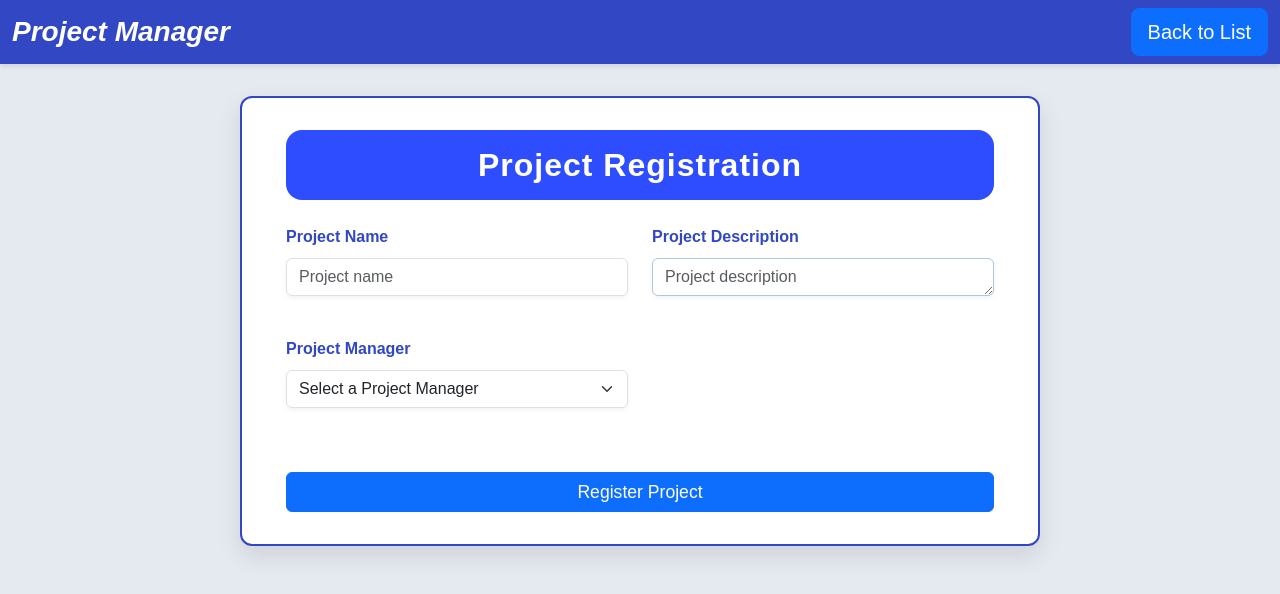
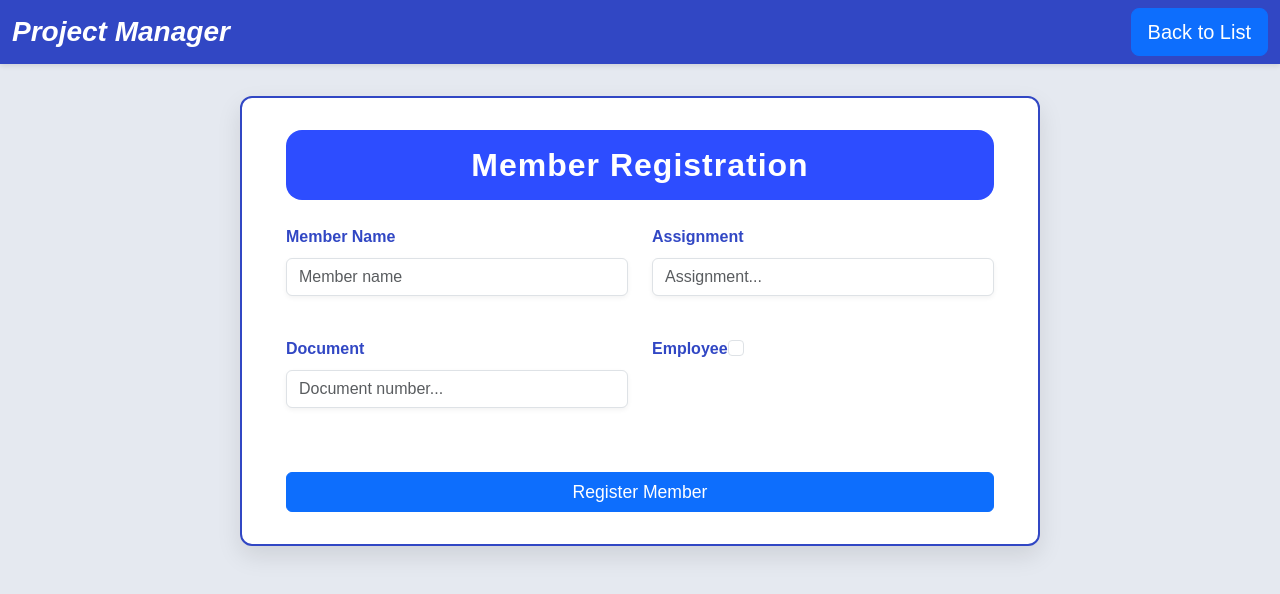
Before and after one commit to Matheus-Freitas0/training-react, a React (Vite) app: page /register in a window 1280 px wide. Shown: the top 594 px of the page. Built offline with nearby package versions, Linux system fonts and the light colour scheme.

Commit message:
Removed Alert, Header, and MemberContainer components from membersList directory; deleted MemberRow, MemberTable.css, and MemberTable.jsx files; updated MemberForm.jsx to change project registration to member registration; updated import paths in App.jsx and MemberList

```diff
--- a/src/App.jsx
+++ b/src/App.jsx
@@ -1,5 +1,5 @@
 import React from 'react';
-import { BrowserRouter as Router, Route, Routes, Link } from 'react-router-dom';
+import { BrowserRouter as Router, Route, Routes} from 'react-router-dom';
 import MemberListPage from './pages/MemberListPage';
 import MemberRegisterPage from './pages/MemberRegisterPage';
 
--- a/src/components/membersList/MemberRow.jsx
+++ b/src/components/memberList/MemberRow.jsx
@@ -1,4 +1,3 @@
-import axios from "axios";
 import "./MemberTable.css";
 
 function MemberRow({ member }) {
--- a/src/components/membersList/MemberTable.jsx
+++ b/src/components/memberList/MemberTable.jsx
@@ -1,19 +1,13 @@
 import MemberRow from "./MemberRow";
 import "./MemberTable.css";
 import { useState, useEffect } from "react";
-import axios from 'axios';
+import { getMembers } from "../../services/memberService";
 
 function MemberTable() {
   const [members, setMembers] = useState([]);
 
   useEffect(() => {
-    axios.get('/members/api/all')
-      .then(response => {
-        setMembers(response.data);
-      })
-      .catch(error => {
-        console.error('Erro ao obter dados:', error);
-      });
+    (async () => setMembers(await getMembers()))();
   }, []);
 
   return (
@@ -22,7 +16,10 @@ function MemberTable() {
         <div className="col-md-12 mb-5">
           <div className="d-flex inline mb-2">
             <h2 className="col">Members</h2>
-            <a className="btn-new-member btn btn-primary btn-lg" href="/register">
+            <a
+              className="btn-new-member btn btn-primary btn-lg"
+              href="/register"
+            >
               New Member
             </a>
           </div>
@@ -32,7 +29,9 @@ function MemberTable() {
                 <th scope="col">Name</th>
                 <th scope="col">Employee</th>
                 <th scope="col">Assignment</th>
-                <th scope="col" className="d-none d-sm-table-cell">Document</th>
+                <th scope="col" className="d-none d-sm-table-cell">
+                  Document
+                </th>
                 <th scope="col">Actions</th>
               </tr>
             </thead>
--- a/src/components/membersRegister/MemberForm.jsx
+++ b/src/components/membersRegister/MemberForm.jsx
@@ -5,60 +5,63 @@ function MemberForm(id) {
     <main>
       <div class="container my-12">
         <h2 class="text-center mb-4" id="project-title">
-          Project Registration
+          Member Registration
         </h2>
         <form id="registrationForm">
           <div class="row">
             <div class="col-md-6 mb-3">
               <label for="project-name" class="form-label">
-                Project Name
+                Member Name
               </label>
               <input
                 type="text"
                 class="form-control"
-                id="project-name"
-                placeholder="Project name"
+                id="Member-name"
+                placeholder="Member name"
                 required
               />
             </div>
             <div class="col-md-6 mb-3">
-              <label for="project-description" class="form-label">
-                Project Description
+              <label for="project-name" class="form-label">
+                Assignment
               </label>
-              <textarea
+              <input
+                type="text"
                 class="form-control"
-                id="project-description"
-                rows="1"
-                placeholder="Project description"
+                id="Assignment"
+                placeholder="Assignment..."
                 required
-              ></textarea>
+              />
             </div>
           </div>
 
           <div class="row">
             <div class="col-md-6 mb-3">
-              <label for="project-manager" class="form-label">
-                Project Manager
+              <label for="project-name" class="form-label">
+                Document
               </label>
-              <select id="project-manager" class="form-select choices" required>
-                <option value="" disabled selected>
-                  Select a Project Manager
-                </option>
-                <option value="John Silva">John Silva</option>
-                <option value="Maria Souza">Maria Souza</option>
-                <option value="Gustavo Henrique">Gustavo Henrique</option>
-                <option value="Ana Pereira">Ana Pereira</option>
-                <option value="Lucas Oliveira">Lucas Oliveira</option>
-                <option value="Fernanda Costa">Fernanda Costa</option>
-                <option value="Carlos Santos">Carlos Santos</option>
-                <option value="Clara Lima">Clara Lima</option>
-                <option value="Ricardo Almeida">Ricardo Almeida</option>
-                <option value="Juliana Martins">Juliana Martins</option>
-              </select>
+              <input
+                type="text"
+                class="form-control"
+                id="Document"
+                placeholder="Document number..."
+                required
+              />
+            </div>
+
+            <div class="col-md-6 mb-3">
+              <label for="is-employee" class="form-label">
+                Employee
+              </label>
+              <input
+                type="checkbox"
+                class="form-check-input"
+                id="is-employee"
+              />
             </div>
           </div>
           <button type="submit" id="submitButton" class="btn btn-primary">
-            Register Project
+            Register Member
           </button>
         </form>
       </div>
--- a/src/pages/MemberListPage.jsx
+++ b/src/pages/MemberListPage.jsx
@@ -1,5 +1,5 @@
-import Header from "../components/membersList/header"
-import MemberTable from "../components/membersList/MemberTable"
+import Header from "../components/memberList/header"
+import MemberTable from "../components/memberList/MemberTable"
 
 function MemberListPage() {
     return (
--- /dev/null
+++ b/src/services/memberService.js
@@ -0,0 +1,6 @@
+import axios from 'axios';
+
+export const getMembers = async () => {
+    const response = await axios.get('/members/api/all')
+    return response.data
+}
```
Also changed, not shown: src/components/membersList/MemberContainer.jsx (deleted, +0 -54 lines), src/pages/PageNotFound.jsx (added, +8 -0 lines), src/components/memberList/Alert.jsx (renamed from src/components/membersList/Alert.jsx), src/components/memberList/Header.css (renamed from src/components/membersList/Header.css), src/components/memberList/Header.jsx (renamed from src/components/membersList/Header.jsx), src/components/memberList/MemberTable.css (renamed from src/components/membersList/MemberTable.css).
